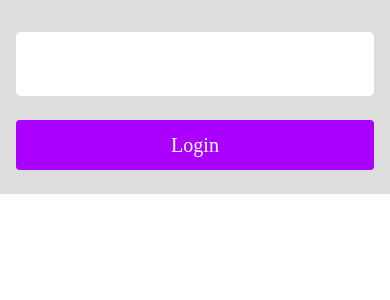
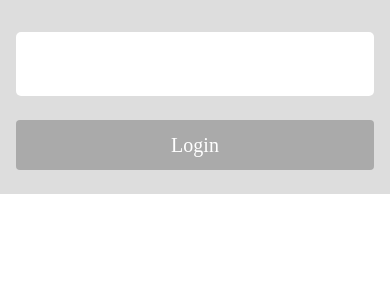
Before and after one commit to DouglasRFDamasceno/AppVendas, a React Native app: screen / in a window 390 px wide. Shown: the top 300 px of the page. Built offline with nearby package versions, Linux system fonts and the light colour scheme.

Commit message:
Adicionado opção de desabilitar o botão global

```diff
--- a/src/modules/login/screens/Login.tsx
+++ b/src/modules/login/screens/Login.tsx
@@ -16,9 +16,10 @@ const Login = () => {
       <ContainerLogin>
         <Input />
         <Button
-          type={Theme.buttons.buttonTheme.secondary}
+          type={Theme.buttons.buttonTheme.primary}
           margin="8px"
           title="Login"
+          disabled
           onPress={handleLogin}
         />
       </ContainerLogin>
--- a/src/shared/components/button/button.style.ts
+++ b/src/shared/components/button/button.style.ts
@@ -3,6 +3,7 @@ import { Theme } from '../../themes/themes';
 
 interface ButtonContainerProps {
   margin?: string;
+  disabled?: string;
 }
 
 export const ButtonContainer = styled.TouchableOpacity<ButtonContainerProps>`
@@ -11,11 +12,22 @@ export const ButtonContainer = styled.TouchableOpacity<ButtonContainerProps>`
   border-radius: 4px;
   justify-content: center;
   align-items: center;
-  background-color: ${Theme.colors.primaryTheme.primary};
+  flex-direction: row;
+  ${(props: ButtonContainerProps) =>
+    props.disabled
+      ? 'background-color: #aaa'
+      : `background-color: ${Theme.colors.primaryTheme.primary}`};
   ${(props: ButtonContainerProps) => (props.margin ? `margin: ${props.margin}` : '')};
 `;
 
 export const ButtonSecondary = styled(ButtonContainer)<ButtonContainerProps>`
   ${(props: ButtonContainerProps) => (props.margin ? `margin: ${props.margin}` : '')};
-  background-color: ${Theme.colors.secondaryTheme.secondary};
+  ${(props: ButtonContainerProps) =>
+    props.disabled
+      ? 'background-color: #aaa'
+      : `background-color: ${Theme.colors.secondaryTheme.secondary}`};
 `;
+
+export const ActivityIndicator = styled.ActivityIndicator`
+  padding-left: 16px;
+`;
--- a/src/shared/components/button/button.tsx
+++ b/src/shared/components/button/button.tsx
@@ -4,31 +4,46 @@ import { TouchableOpacityProps } from 'react-native';
 import { Theme } from '../../themes/themes';
 import Text from '../text/text';
 import { textTypes } from '../text/textTypes';
-import { ButtonContainer, ButtonSecondary } from './button.style';
+import { ActivityIndicator, ButtonContainer, ButtonSecondary } from './button.style';
 
 interface ButtonProps extends TouchableOpacityProps {
   title: string;
   margin?: string;
   type?: string;
+  loading?: boolean;
+  disabled?: boolean;
 }
 
-const Button = ({ title, type, margin, ...props }: ButtonProps) => {
+const Button = ({ title, type, loading, disabled, onPress, margin, ...props }: ButtonProps) => {
+  const handleOnPress = () => {
+    if (!loading && !disabled && onPress) {
+      onPress();
+    }
+  };
+
+  const renderText = (color: string, textType: textTypes, text: string) => {
+    return (
+      <>
+        <Text type={textType} color={color}>
+          {text}
+        </Text>
+        {loading && <ActivityIndicator size="large" color={color} />}
+      </>
+    );
+  };
+
   switch (type) {
     case Theme.buttons.buttonTheme.primary:
       return (
-        <ButtonContainer margin={margin} {...props}>
-          <Text type={textTypes.BUTTON_LIGHT} color={Theme.colors.neutralTheme.white}>
-            {title}
-          </Text>
+        <ButtonContainer {...props} margin={margin} onPress={handleOnPress} disabled={disabled}>
+          {renderText(Theme.colors.neutralTheme.white, textTypes.BUTTON_LIGHT, title)}
         </ButtonContainer>
       );
     case Theme.buttons.buttonTheme.secondary:
     default:
       return (
-        <ButtonSecondary margin={margin} {...props}>
-          <Text type={textTypes.BUTTON_LIGHT} color={Theme.colors.neutralTheme.white}>
-            {title}
-          </Text>
+        <ButtonSecondary {...props} margin={margin} onPress={handleOnPress} disabled={disabled}>
+          {renderText(Theme.colors.neutralTheme.white, textTypes.BUTTON_LIGHT, title)}
         </ButtonSecondary>
       );
   }
```
